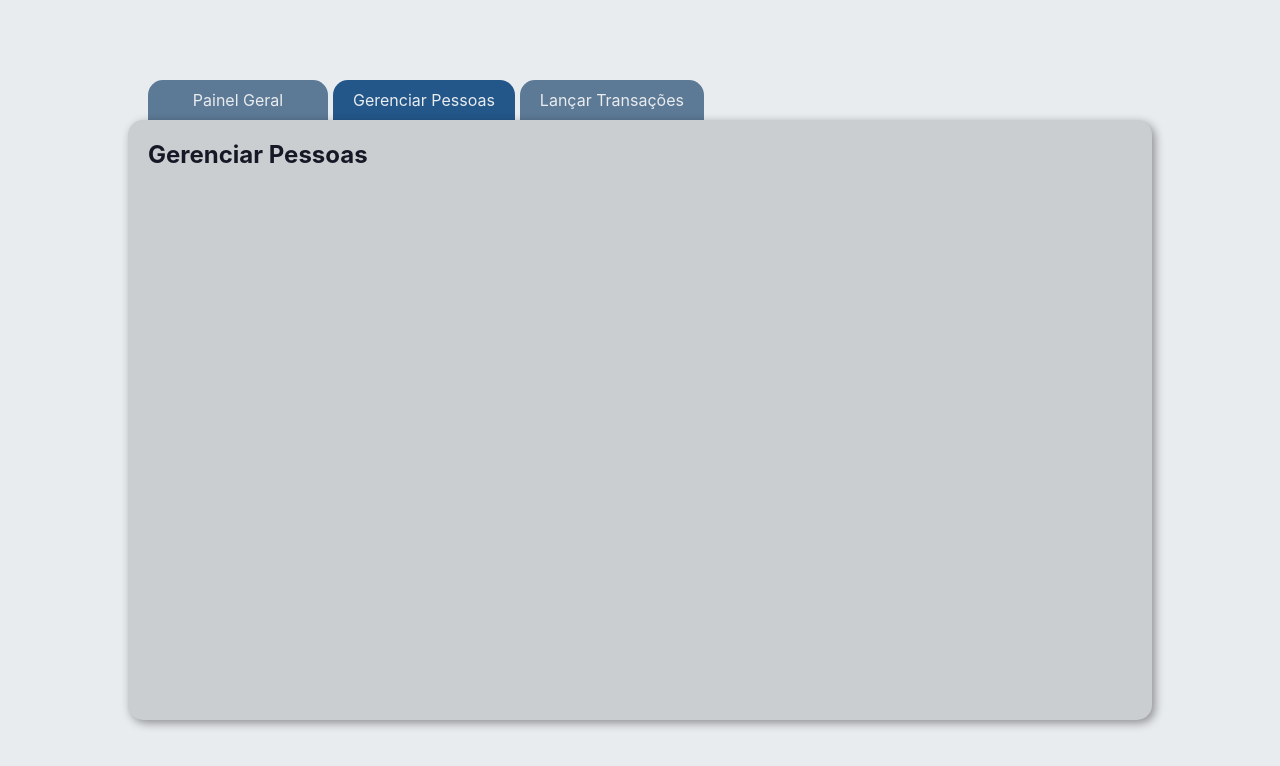
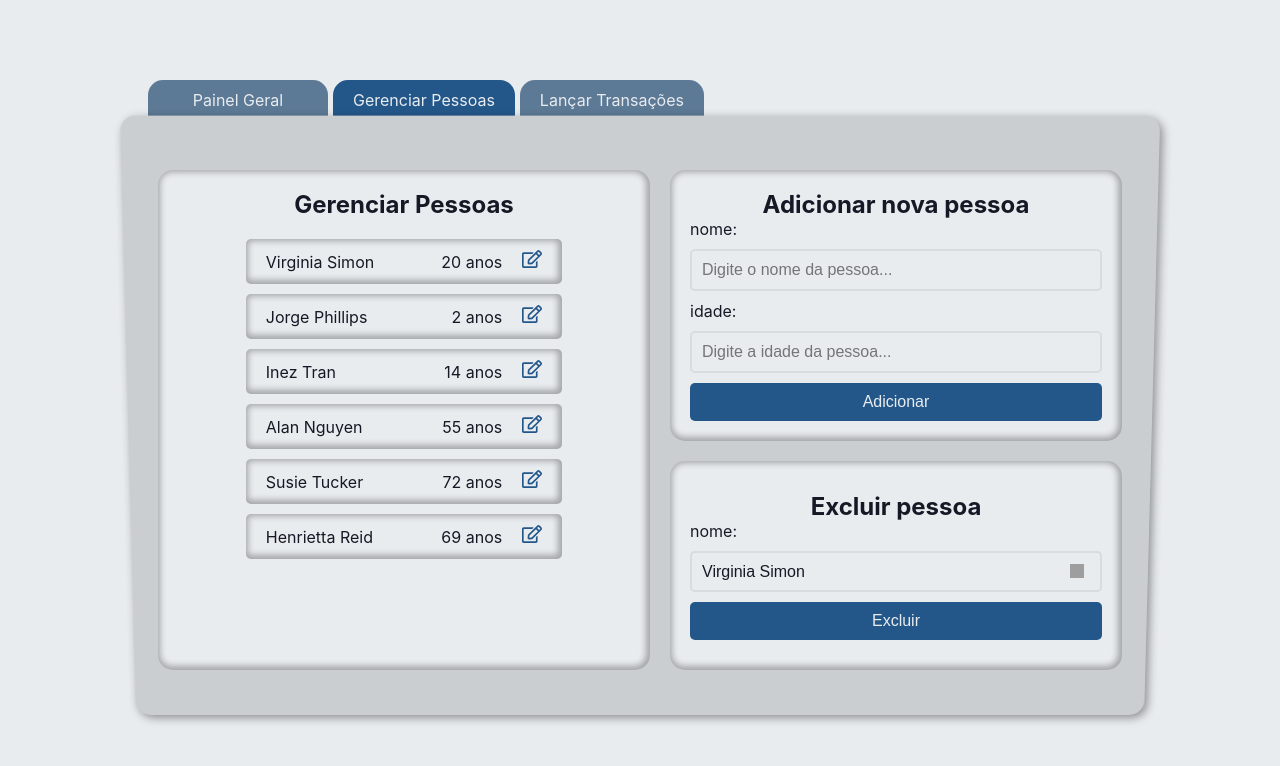
Before and after one commit to renanrod4/gerenciador_de_projetos, a React (Vite) app in the folder frontend/: page / in a window 1280 px wide. Shown: the top 766 px of the page. Built offline with nearby package versions, Linux system fonts and the light colour scheme; grey boxes are pictures that could not be loaded.

Commit message:
feat(gerenciarPessoas): add UI para a aba 'gerenciar pessoas'

```diff
--- a/frontend/package.json
+++ b/frontend/package.json
@@ -11,7 +11,8 @@
   },
   "dependencies": {
     "react": "^19.2.7",
-    "react-dom": "^19.2.7"
+    "react-dom": "^19.2.7",
+    "react-icons": "^5.7.0"
   },
   "devDependencies": {
     "@eslint/js": "^10.0.1",
--- a/frontend/src/App.css
+++ b/frontend/src/App.css
@@ -1,18 +1,20 @@
+/* Gosto de usar css nesting, mas evito usar muito para não deixar o css muito complexo e difícil de ler. */
 #root > div {
   display: flex;
   flex-direction: column;
   width: 80%;
   height: 80%;
+}
+
 header {
   display: flex;
-    max-height: 80px;
   ul {
     display: flex;
     gap: 5px;
     justify-content: space-between;
     list-style: none;
     margin-left: 20px;
-      li{
+    li {
       background-color: color-mix(var(--cor-fundo-pasta), var(--cor-azul) 50%);
       color: var(--cor-texto-claro);
       min-width: 180px;
@@ -24,19 +26,144 @@
       border-top-right-radius: 15px;
       cursor: pointer;
       transition: all 0.1s ease-in-out;
-        &:hover{
+      &:hover {
         transform: scaleY(1.2) translateY(-3px);
+        background-color: var(--cor-botao-hover);
+      }
+    }
+  }
+}
+
+main {
+  display: flex;
+  position: relative;
+  flex: 1;
+  align-items: center;
+  justify-content: space-around;
+  padding: 50px 30px;
+  gap: 20px;
+  height: 550px;
+  &>*{
+    z-index: 1;
+  }
+  &::before{
+    content: "";
+    width: 100%;
+    height: 100%;
+    position: absolute;
+    background-color: var(--cor-fundo-pasta);
+    transform: perspective(1000px) rotateX(-3deg);
+    box-shadow: 3px 3px 10px rgba(0, 0, 0, 0.4);
+    border-radius: 15px;
   }
 
 }
+.gerenciar-pessoas-cards {
+  display: flex;
+  flex: 1;
+  background-color: var(--cor-fundo-tela);
+  box-shadow: inset -1px -1px 6px 3px rgba(0, 0, 0, 0.3);
+  border-radius: 15px;
+  flex-direction: column;
+  align-items: center;
+  justify-content: center;
+  padding: 20px;
+
+  &.gerenciarPessoas {
+    height: 100%;
+
+    .lista-pessoas {
+      display: flex;
+      flex-direction: column;
+      align-items: center;
+      padding-top: 20px;
+      gap: 10px;
+      width: 100%;
+      height: 100%;
+      overflow-y: auto;
+      .pessoa {
+        display: flex;
+        justify-content: end;
+        align-items: center;
+        padding: 10px 20px;
+        width: 70%;
+        gap: 20px;
+        border-radius: 5px;
+        background-color: var(--cor-fundo-tela);
+        box-shadow: inset -1px -1px 6px 3px rgba(0, 0, 0, 0.3);
+        .idade{
+          margin-left: auto;
+        }
+        button {
+          max-width: 40px;
+          background-color: transparent;
+          border: none;
+          color: var(--cor-azul);
+          font-size: 20px;
+          cursor: pointer;
+          transition: all 0.1s ease-in-out;
+          &:hover {
+            transform: scaleY(1.05) translateY(-1px);
+            color: var(--cor-botao-hover);
           }
         }
-  main{
+      }
+    }
+  }
+}
+.coluna-direita {
+  display: flex;
   flex: 1;
-    background-color: var(--cor-fundo-pasta);
-    border-radius: 15px;
-    box-shadow: 3px 3px 10px rgba(0,0,0,0.4);
-    padding: 20px;
+  height: 100%;
+  flex-direction: column;
+  align-items: center;
+  justify-content: center;
+  gap: 20px;
+  .gerenciar-pessoas-cards {
+    width: 100%;
+    flex: 1;
+    max-height: 100%;
+  }
 }
 
+form {
+  display: flex;
+  flex-direction: column;
+  gap: 10px;
+  width: 100%;
+  input,
+  select,
+  button {
+    padding: 10px;
+    border-radius: 5px;
   }
+  input,
+  select {
+    border: 2px solid var(--cor-linha);
+    background-color: var(--cor-fundo-tela);
+    color: var(--cor-texto-escuro);
+    font-size: 16px;
+  }
+  select {
+    -webkit-appearance: none;
+    cursor: pointer;
+    appearance: none;
+    -moz-appearance: none;
+    background-image: url("https://www.svgrepo.com/show/80156/down-arrow.svg");
+    background-repeat: no-repeat;
+    background-size: 14px 14px;
+    background-position: calc(100% - 16px);
+  }
+  button {
+    border: none;
+    background-color: var(--cor-azul);
+    color: var(--cor-texto-claro);
+    font-size: 16px;
+    cursor: pointer;
+    transition: all 0.1s ease-in-out;
+    &:hover {
+      transform: scaleY(1.1) translateY(-2px);
+      background-color: var(--cor-botao-hover);
+    }
+  }
+}
--- a/frontend/src/App.tsx
+++ b/frontend/src/App.tsx
@@ -1,6 +1,9 @@
 import { useState} from 'react';
 import './App.css';
 import Header from './components/Header';
+import PainelGeral from './pages/PainelGeral';
+import GerenciarPessoas from './pages/GerenciarPessoas';
+import LancarTransacoes from './pages/LancarTransacoes';
 
 export default function App() {
 	const [activeTabId, setActiveTabId] = useState<number>(1);
@@ -18,28 +21,3 @@ export default function App() {
 		</div>
 	);
 }
-
-function PainelGeral() {
-  return (
-    <>
-      <h2>Painel Geral</h2>
-      {/* Conteúdo do Painel Geral */}
-    </>
-  );
-}
-function GerenciarPessoas() {
-  return (
-    <>
-      <h2>Gerenciar Pessoas</h2>
-      {/* Conteúdo do Gerenciar Pessoas */}
-    </>
-  );
-}
-function LancarTransacoes() {
-  return (
-    <>
-      <h2>Lançar Transações</h2>
-      {/* Conteúdo do Lançar Transações */}
-    </>
-  );
-}
--- a/frontend/src/components/Tab.tsx
+++ b/frontend/src/components/Tab.tsx
@@ -18,8 +18,8 @@ export default function Tab({
 			// criar sistema de cores por distancia entre as tabs, aplicando 10% de diferença entre cada tab
 			style={{
 				backgroundColor: isActive
-					? 'var(--cor-azul)'
-					: `color-mix(in srgb, color-mix(in srgb, var(--cor-fundo-pasta) 40%, var(--cor-azul) 60%) ${100 - Math.abs(activeTabId - id) * 10}%, #000)`,
+					? 'var(--cor-botao)'
+					: `color-mix(in srgb, color-mix(in srgb, var(--cor-fundo-pasta) 40%, var(--cor-botao) 60%) ${100 - Math.abs(activeTabId - id) * 10}%, #000)`,
 			}}
 		>
 			{label}
--- a/frontend/src/main.css
+++ b/frontend/src/main.css
@@ -1,6 +1,7 @@
 :root {
     /* Cores Base da Paleta */
     --cor-fundo-pasta: oklab(85% -0.00195 -0.0049); /* cor do fundo do card um pouco mais escuro */
+    --cor-cards: oklab(95% -0.00195 -0.0049); /* cor do card */
     --cor-azul: #235789; /* Azul Escuro */
     --cor-laranja: #ff934f; /* Laranja */
     --cor-verde: #09bc8a; /* Verde */
@@ -11,6 +12,8 @@
     --cor-linha: rgba(22, 25, 37, 0.08);
 
     --cor-primaria: var(--cor-azul);
+    --cor-botao: var(--cor-azul);
+    --cor-botao-hover: color-mix(var(--cor-azul), #000 10%);
     --cor-texto-claro: var(--cor-fundo-tela);
 }
 #root {
@@ -38,3 +41,20 @@ body {
     width: 100vw;
     overflow: hidden;
 }
+
+::-webkit-scrollbar {
+    width: 8px;
+}
+::-webkit-scrollbar-thumb {
+    background-color: var(--cor-linha);
+    border-radius: 4px;
+}
+::-webkit-scrollbar-thumb:hover {
+    background-color: var(--cor-primaria);
+}
+::-webkit-scrollbar-thumb:active {
+    background-color: var(--cor-botao-hover);
+}
+::-webkit-scrollbar-track {
+    background-color: var(--cor-fundo-tela);
+}
--- /dev/null
+++ b/frontend/src/pages/GerenciarPessoas.tsx
@@ -0,0 +1,85 @@
+import { FaRegEdit } from 'react-icons/fa';
+
+const pessoas = [
+	{ nome: 'Virginia Simon', idade: 20, id: crypto.randomUUID() },
+	{ nome: 'Jorge Phillips', idade: 2, id: crypto.randomUUID() },
+	{ nome: 'Inez Tran', idade: 14, id: crypto.randomUUID() },
+	{ nome: 'Alan Nguyen', idade: 55, id: crypto.randomUUID() },
+	{ nome: 'Susie Tucker', idade: 72, id: crypto.randomUUID() },
+	{ nome: 'Henrietta Reid', idade: 69, id: crypto.randomUUID() },
+
+];
+
+export default function GerenciarPessoas() {
+	return (
+		<>
+			<CardGerenciarPessoas />
+			<div className="coluna-direita">
+				<div className="gerenciar-pessoas-cards criarPessoa">
+					<h2>Adicionar nova pessoa</h2>
+					<form className="formulario" action="">
+						<p>nome:</p>
+						<input type="text" name="nome" id="nome" placeholder="Digite o nome da pessoa..." />
+						<p>idade:</p>
+						<input
+							type="number"
+							name="idade"
+							id="idade"
+							min={0}
+							max={120}
+							placeholder="Digite a idade da pessoa..."
+						/>
+						<button type="submit">Adicionar</button>
+					</form>
+				</div>
+
+				<div className="gerenciar-pessoas-cards excluirPessoa">
+					<h2>Excluir pessoa</h2>
+					<form className="formulario" action="">
+						<p>nome:</p>
+						{/* input de escolha com nomes */}
+						{/*TODO: adicionar nomes via consulta no banco de dados */}
+						<select name="nome" id="nome">
+							{pessoas.map(pessoa => (
+								<option key={pessoa.id} value={pessoa.nome}>
+									{pessoa.nome}
+								</option>
+							))}
+						</select>
+						<button type="submit">Excluir</button>
+					</form>
+				</div>
+			</div>
+		</>
+	);
+}
+
+function CardGerenciarPessoas() {
+	return (
+		<div className="gerenciar-pessoas-cards gerenciarPessoas">
+			<h2>Gerenciar Pessoas</h2>
+			<ListaPessoas />
+		</div>
+	);
+}
+function ListaPessoas() {
+	return (
+		<ul className="lista-pessoas">
+			{pessoas.map(pessoa => {
+				return <Pessoa key={pessoa.id} nome={pessoa.nome} idade={pessoa.idade} />;
+			})}
+		</ul>
+	);
+}
+
+function Pessoa({ nome, idade }: { nome: string; idade: number }) {
+	return (
+		<li className="pessoa">
+			<p className="nome">{nome}</p>
+			<p className="idade">{idade} anos</p>
+			<button>
+				<FaRegEdit />
+			</button>
+		</li>
+	);
+}
--- /dev/null
+++ b/frontend/src/pages/LancarTransacoes.tsx
@@ -0,0 +1,8 @@
+export default function LancarTransacoes() {
+  return (
+    <>
+      <h2>Lançar Transações</h2>
+      {/* Conteúdo do Lançar Transações */}
+    </>
+  );
+}
--- /dev/null
+++ b/frontend/src/pages/PainelGeral.tsx
@@ -0,0 +1,8 @@
+export default function PainelGeral() {
+  return (
+    <>
+      <h2>Painel Geral</h2>
+      {/* Conteúdo do Painel Geral */}
+    </>
+  );
+}
```
Also changed, not shown: 1 other file (tests, documents, lock files or other folders). Lines whose indentation alone changed are shown as unchanged.
